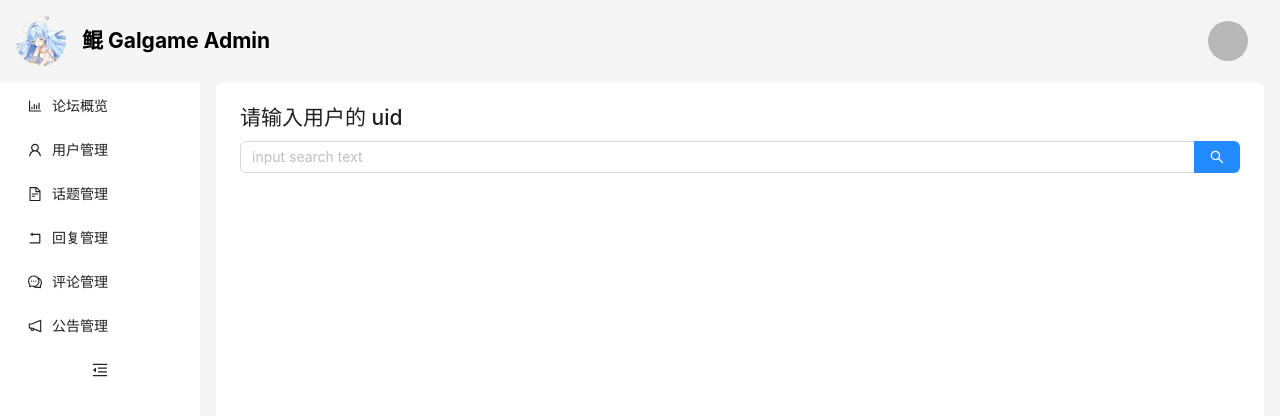
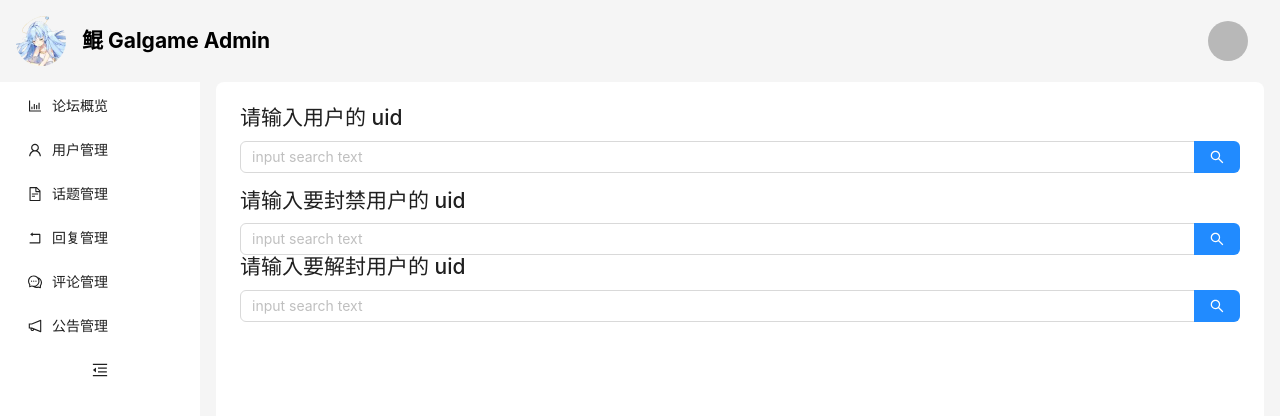
Before and after one commit to KUN1007/kun-galgame-admin-react-swc, a React (Vite) app: page /user in a window 1280 px wide. Shown: the top 416 px of the page. Built offline with nearby package versions, Linux system fonts and the light colour scheme.

Commit message:
feat: ban user, unban user

```diff
--- a/src/api/user/user.ts
+++ b/src/api/user/user.ts
@@ -1,8 +1,10 @@
-import { fetchGet } from '@/utils/request'
+import { fetchGet, fetchPut } from '@/utils/request'
 import type { User } from '@/types/api/user'
 // import objectToQueryParams from '@/utils/objectToQueryParams'
 
 type FindUserResponseData = KUNGalgameResponseData<User>
+type BanUserResponseData = KUNGalgameResponseData<string>
+type UnbanUserResponseData = KUNGalgameResponseData<string>
 
 export const getUserByUid = async (
   uid: number
@@ -11,3 +13,19 @@ export const getUserByUid = async (
   const response = await fetchGet<FindUserResponseData>(url)
   return response
 }
+
+export const banUserByUid = async (
+  uid: number
+): Promise<BanUserResponseData> => {
+  const url = `/user/ban`
+  const response = await fetchPut<BanUserResponseData>(url, { uid })
+  return response
+}
+
+export const unbanUserByUid = async (
+  uid: number
+): Promise<UnbanUserResponseData> => {
+  const url = `/user/unban`
+  const response = await fetchPut<UnbanUserResponseData>(url, { uid })
+  return response
+}
--- a/src/pages/user/index.tsx
+++ b/src/pages/user/index.tsx
@@ -1,18 +1,38 @@
 import { FC, useState } from 'react'
 import type { ChangeEvent } from 'react'
 import { Input } from 'antd'
-import { getUserByUid } from '@/api/user/user'
+import { getUserByUid, banUserByUid, unbanUserByUid } from '@/api/user/user'
 
 const { Search } = Input
 
 const UserPage: FC = () => {
-  const [userData, setUserData] = useState('')
+  const [findUid, setFindUid] = useState('')
+  const [banUid, setBanUid] = useState('')
+  const [unbanUid, setUnbanUid] = useState('')
 
   const handleUidChange = (e: ChangeEvent<HTMLInputElement>) =>
-    setUserData(e.target.value)
+    setFindUid(e.target.value)
 
-  const onSearch = async (value: string) => {
+  const handleBanUidChange = (e: ChangeEvent<HTMLInputElement>) =>
+    setBanUid(e.target.value)
+
+  const handleUnbanUidChange = (e: ChangeEvent<HTMLInputElement>) =>
+    setUnbanUid(e.target.value)
+
+  const onSearchUser = async (value: string) => {
     const response = await getUserByUid(parseInt(value))
+
+    console.log(response)
+  }
+
+  const onBanUser = async (value: string) => {
+    const response = await banUserByUid(parseInt(value))
+
+    console.log(response)
+  }
+
+  const onUnbanUser = async (value: string) => {
+    const response = await unbanUserByUid(parseInt(value))
 
     console.log(response)
   }
@@ -22,13 +42,32 @@ const UserPage: FC = () => {
       <h2>请输入用户的 uid</h2>
       <Search
         placeholder="input search text"
-        value={userData}
+        value={findUid}
         onChange={handleUidChange}
-        onSearch={onSearch}
+        onSearch={onSearchUser}
         enterButton
       />
 
-      <p></p>
+      <br />
+      <br />
+
+      <h2>请输入要封禁用户的 uid</h2>
+      <Search
+        placeholder="input search text"
+        value={banUid}
+        onChange={handleBanUidChange}
+        onSearch={onBanUser}
+        enterButton
+      />
+
+      <h2>请输入要解封用户的 uid</h2>
+      <Search
+        placeholder="input search text"
+        value={unbanUid}
+        onChange={handleUnbanUidChange}
+        onSearch={onUnbanUser}
+        enterButton
+      />
     </div>
   )
 }
```
